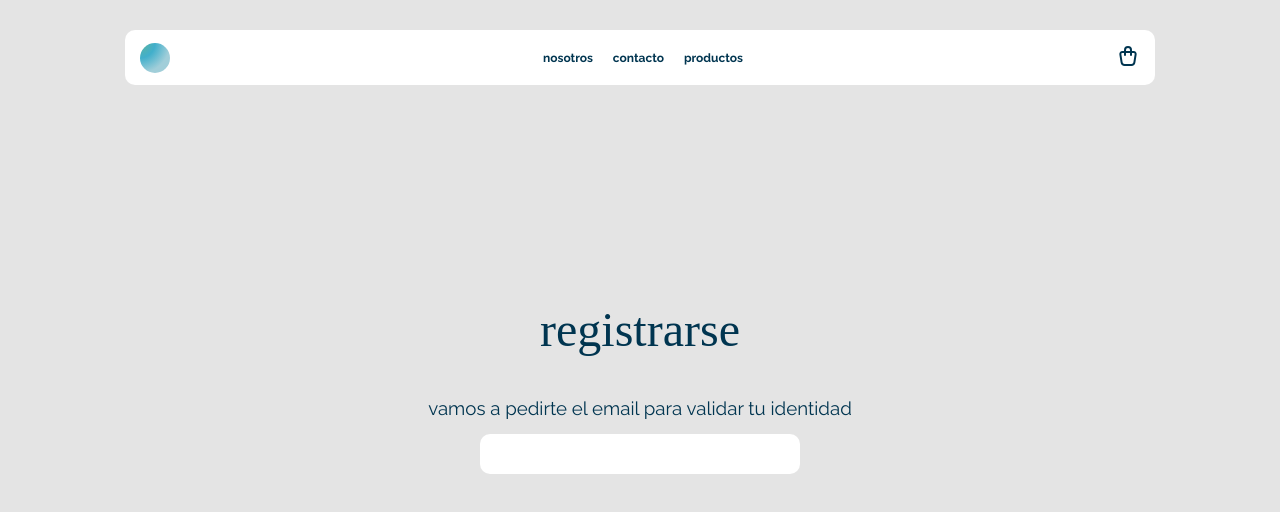
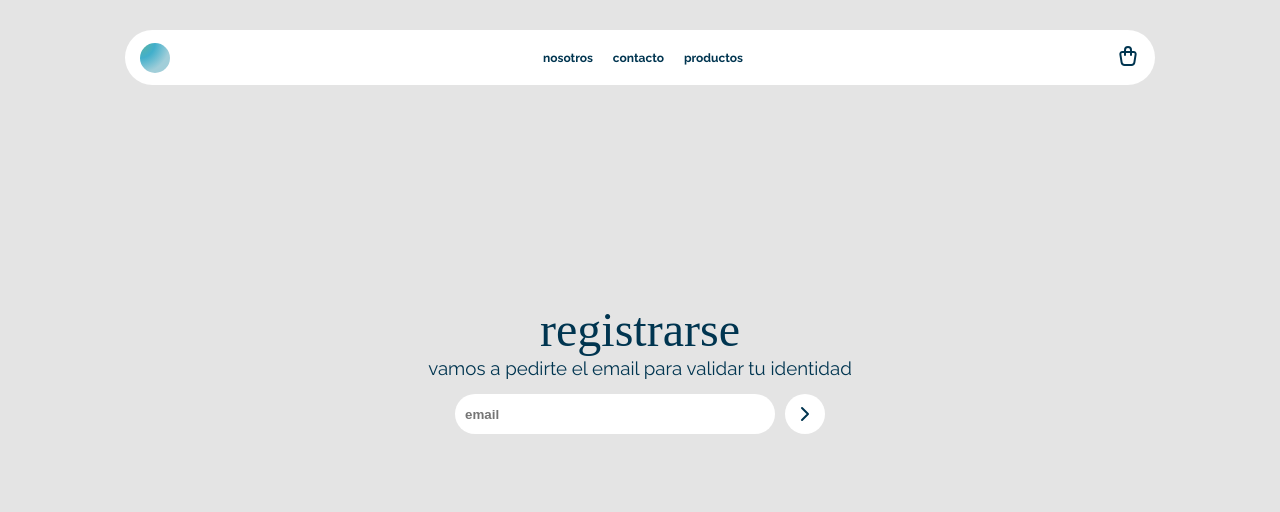
Before and after one commit to JONAAVILA/tienda-online, an Astro site: page /singin in a window 1280 px wide. Built offline with nearby package versions, Linux system fonts and the light colour scheme; Astro itself is replaced by a stand-in of ours; a web font is replaced by a local one.

Commit message:
create button circle and fixed navbar

```diff
--- a/src/components/Navbar.astro
+++ b/src/components/Navbar.astro
@@ -2,9 +2,7 @@
 
 ---
 <section>
-    <div class="profile">
-        <a href=""><a/>
-    </div>
+    <a class="profile" href="/"/>
     <div class="options" >
         <a href="">nosotros</a>
         <a href="">contacto</a>
@@ -25,7 +23,7 @@
         align-items: center;
         width: 1000px;
         height: 55px;
-        border-radius: 10px;
+        border-radius: 30px;
         background-color: #ffffff;
     }
     .options{
--- a/src/components/Button.astro
+++ b/src/components/buttons/Button.astro
@@ -10,7 +10,7 @@ const { url, children, color } = Astro.props
 	a{
 		height: 45px;
 		width: 220px;
-		border-radius: 10px;
+		border-radius: 25px;
 		color: #003550;
 		display: flex;
 		justify-content: center;
--- a/src/components/forms/ValidateEmail.jsx
+++ /dev/null
@@ -1,26 +0,0 @@
-import { useFormik } from "formik"
-
-const ValidateEmail = ()=>{
-    const formik = useFormik({
-        initialValues:{
-            email:''
-        },
-        onSubmit:()=>{
-
-        }
-    })
-
-    return(
-        <form onSubmit={formik.handleSubmit} >
-            <input
-                id="email"
-                type="email"
-                name="email"
-                onChange={formik.handleChange}
-                value={formik.values.email}
-            />
-        </form>
-    )
-}
-
-export default ValidateEmail
--- /dev/null
+++ b/src/components/forms/validateEmail/ButtonCircle.jsx
@@ -0,0 +1,22 @@
+
+const ButtonCircle = ()=>{
+    return(
+        <div
+            style={{
+                width:'40px',
+                height:'40px',
+                borderRadius:'50%',
+                marginLeft:'10px',
+                color:'#003550',
+                backgroundColor:'#ffffff',
+                display:'flex',
+                alignItems:'center',
+                justifyContent:'center'
+            }}
+        >
+            <svg  xmlns="http://www.w3.org/2000/svg"  width="24"  height="24"  viewBox="0 0 24 24"  fill="none"  stroke="currentColor"  stroke-width="2"  stroke-linecap="round"  stroke-linejoin="round"  class="icon icon-tabler icons-tabler-outline icon-tabler-chevron-right"><path stroke="none" d="M0 0h24v24H0z" fill="none"/><path d="M9 6l6 6l-6 6" /></svg>
+        </div>
+    )
+}
+
+export default ButtonCircle
--- /dev/null
+++ b/src/components/forms/validateEmail/ValidateEmail.jsx
@@ -0,0 +1,38 @@
+import { useFormik } from "formik"
+import ButtonCircle from "./ButtonCircle"
+
+const ValidateEmail = ()=>{
+    const formik = useFormik({
+        initialValues:{
+            email:''
+        },
+        onSubmit:()=>{
+
+        }
+    })
+
+    return(
+        <div
+            style={{
+                display:'flex',
+                alignItems:'center',
+                justifyContent:'center',
+                marginTop:'15px'
+            }}
+        >
+            <form onSubmit={formik.handleSubmit} >
+                <input
+                    id="email"
+                    type="email"
+                    name="email"
+                    placeholder="email"
+                    onChange={formik.handleChange}
+                    value={formik.values.email}
+                />
+            </form>
+            <ButtonCircle/>
+        </div>
+    )
+}
+
+export default ValidateEmail
--- a/src/layouts/Layout.astro
+++ b/src/layouts/Layout.astro
@@ -42,6 +42,7 @@ const { title } = Astro.props;
 		font-family: "Rozha One", serif;
 		font-size: 3rem;
 		font-weight: 400;
+		margin: 0;
 	}
 	h3{
 		font-weight: 400;
@@ -61,10 +62,9 @@ const { title } = Astro.props;
 		color: #003550;
 		height: 20px;
 		width: 300px;
-		border-radius: 10px;
+		border-radius: 20px;
 		padding: 10px;
 		border: none;
 		outline: none;
-		margin-top: 15px;
 	}
 </style>
--- a/src/pages/index.astro
+++ b/src/pages/index.astro
@@ -1,5 +1,5 @@
 ---
-import Button from '../components/Button.astro';
+import Button from '../components/buttons/Button.astro';
 import Navbar from '../components/Navbar.astro';
 import Layout from '../layouts/Layout.astro';
 ---
--- a/src/pages/singin.astro
+++ b/src/pages/singin.astro
@@ -1,7 +1,7 @@
 ---
 import Navbar from "../components/Navbar.astro";
 import Layout from "../layouts/Layout.astro";
-import ValidateEmail from '../components/forms/ValidateEmail';
+import ValidateEmail from '../components/forms/validateEmail/ValidateEmail';
 ---
 <Layout title="Singin" >
     <section>
```
